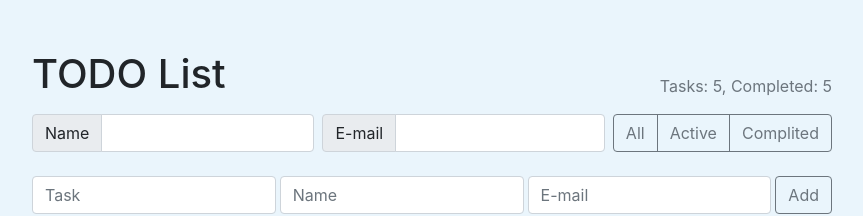
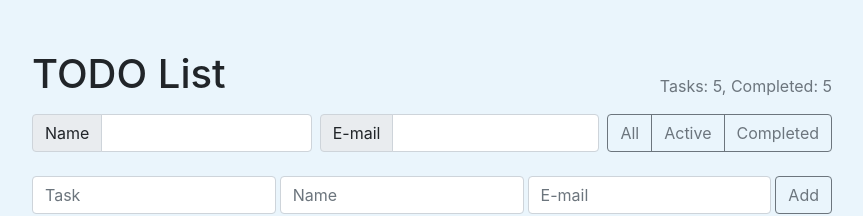
Before and after one commit to KarpovYuri/softlex-test, a React (Create React App) app: page / in a window 1280 px wide. Shown: the top 216 px of the page, without its empty margins (208-1071 px from the left). Built offline with nearby package versions, Linux system fonts and the light colour scheme.

Commit message:
feat: Добавить фильтрацию по статусу задачи

```diff
--- a/src/actions/actionCreator.js
+++ b/src/actions/actionCreator.js
@@ -1,8 +1,15 @@
+import { ADD_TASK, CHANGE_FILTER } from "../utils/constants";
+
 export const addTask = ({ id, taskText, userName, userEmail, isCompleted }) => ({
-  type: 'ADD_TASK',
+  type: ADD_TASK,
   id,
   taskText,
   userName,
   userEmail,
   isCompleted
 });
+
+export const changeFilter = activeFilter => ({
+  type: CHANGE_FILTER,
+  activeFilter
+})
--- a/src/components/app/app.jsx
+++ b/src/components/app/app.jsx
@@ -1,4 +1,5 @@
 import React from 'react';
+import { useSelector } from "react-redux";
 import AppHeader from '../app-header/app-header.jsx';
 import PaginationPanel from '../pagination-panel/pagination-panel.jsx'
 import TaskStatusFilter from '../task-status-filter/task-status-filter.jsx';
@@ -8,6 +9,23 @@ import './app.css';
 
 const App = () => {
 
+  const filters = useSelector(state => state.filters);
+  const tasks = [...useSelector(state => state.addTasks)].reverse();
+
+  const filterTasks = (tasks, activeFilter) => {
+    switch (activeFilter) {
+      case 'completed':
+        return tasks.filter(task => task.isCompleted);
+      case 'active':
+        return tasks.filter(task => !task.isCompleted);
+      default:
+        return tasks;
+    }
+  }
+
+  const filteredTasks = filterTasks(tasks, filters);
+
+
   return (
     <div className='mx-auto app'>
       <AppHeader />
@@ -15,7 +33,7 @@ const App = () => {
         <TaskStatusFilter />
       </div>
       <TaskAddForm />
-      <TaskList />
+      <TaskList tasks={filteredTasks} />
       <PaginationPanel />
     </div>
   );
--- a/src/components/task-add-form/task-add-form.jsx
+++ b/src/components/task-add-form/task-add-form.jsx
@@ -1,6 +1,6 @@
 import React, { useState } from 'react';
-import * as actions from '../../actions/actionCreator';
 import { useDispatch } from "react-redux";
+import { addTask } from '../../actions/actionCreator';
 import './task-add-form.css';
 
 
@@ -29,7 +29,7 @@ const TaskAddForm = () => {
 
   const handleTaskSubmit = (evt) => {
     evt.preventDefault();
-    dispatch(actions.addTask({
+    dispatch(addTask({
       id: (new Date()).getTime(),
       taskText: isTaskText,
       userName: isUserName,
@@ -44,8 +44,7 @@ const TaskAddForm = () => {
 
   return (
     <form
-      className='d-flex mt-4'
-      onClick={handleTaskSubmit}>
+      className='d-flex mt-4'>
       <input
         className='form-control me-1'
         type='text'
@@ -69,7 +68,8 @@ const TaskAddForm = () => {
       />
       <button
         className='btn btn-outline-secondary'
-        type='submit'>
+        type='submit'
+        onClick={handleTaskSubmit}>
         Add
       </button>
     </form>
--- a/src/components/task-list/task-list.jsx
+++ b/src/components/task-list/task-list.jsx
@@ -1,11 +1,8 @@
 import React from 'react';
-import PostListItem from '../task-list-item/taskListItem.jsx';
-import { useSelector } from "react-redux";
+import TaskListItem from '../task-list-item/taskListItem.jsx';
 import './task-list.css';
 
-const PostList = () => {
-
-  let tasks = [...useSelector(state => state.tasks)].reverse();
+const TaskList = ({ tasks }) => {
 
   const elements = tasks.map((item) => {
 
@@ -13,7 +10,7 @@ const PostList = () => {
 
     return (
       <li key={id} className='list-group-item mt-2 pt-2 pb-2 pe-2'>
-        <PostListItem {...itemProps} />
+        <TaskListItem {...itemProps} />
       </li>
     )
   });
@@ -25,4 +22,4 @@ const PostList = () => {
   )
 }
 
-export default PostList;
+export default TaskList;
--- a/src/components/task-status-filter/task-status-filter.jsx
+++ b/src/components/task-status-filter/task-status-filter.jsx
@@ -1,7 +1,17 @@
 import React from 'react';
+import { useDispatch } from "react-redux";
+import { changeFilter } from '../../actions/actionCreator';
+import { FILTERS_BTN } from '../../utils/constants'
 import './task-status-filter.css';
 
 const TaskStatusFilter = () => {
+
+  const dispatch = useDispatch();
+
+  const handleChangeFilter = (activeFilter) => {
+    dispatch(changeFilter(activeFilter));
+  }
+
   return (
     <>
       <div className="input-group me-2">
@@ -13,21 +23,13 @@ const TaskStatusFilter = () => {
         <input type="text" className="form-control"></input>
       </div>
       <div className='btn-group'>
-        <button
-          type='button'
-          className='btn btn-outline-secondary'>
-          All
-        </button>
-        <button
-          type='button'
-          className='btn btn-outline-secondary'>
-          Active
-        </button>
-        <button
-          type='button'
-          className='btn btn-outline-secondary'>
-          Complited
-        </button>
+        {FILTERS_BTN.map(({ text, id }) => (
+          <button
+            onClick={() => { handleChangeFilter(id) }}
+            key={id}
+            className='btn btn-outline-secondary'
+          >{text}</button>
+        ))}
       </div>
     </>
   )
--- /dev/null
+++ b/src/reducers/filters.js
@@ -0,0 +1,14 @@
+import { CHANGE_FILTER } from "../utils/constants";
+
+const BASE_FILTER = 'all';
+
+const filter = (state = BASE_FILTER, { type, activeFilter }) => {
+  switch (type) {
+    case CHANGE_FILTER:
+      return activeFilter;
+    default:
+      return state;
+  }
+}
+
+export default filter;
--- a/src/reducers/rootReducer.js
+++ b/src/reducers/rootReducer.js
@@ -1,6 +1,7 @@
 import { combineReducers } from "redux";
-import tasks from './tasks'
+import addTasks from './addTasks';
+import filters from './filters';
 
-const rootReducer = combineReducers({ tasks });
+const rootReducer = combineReducers({ addTasks, filters });
 
 export default rootReducer;
--- a/src/utils/constants.js
+++ b/src/utils/constants.js
@@ -36,4 +36,20 @@ export const initialState = [
   }
 ];
 
+export const FILTERS_BTN = [
+  {
+    text: 'All',
+    id: 'all',
+  },
+  {
+    text: 'Active',
+    id: 'active',
+  },
+  {
+    text: 'Completed',
+    id: 'completed'
+  }
+];
+
 export const ADD_TASK = 'ADD_TASK';
+export const CHANGE_FILTER = 'CHANGE_FILTER';
```
Also changed, not shown: src/reducers/addTasks.js (renamed from src/reducers/tasks.js).
